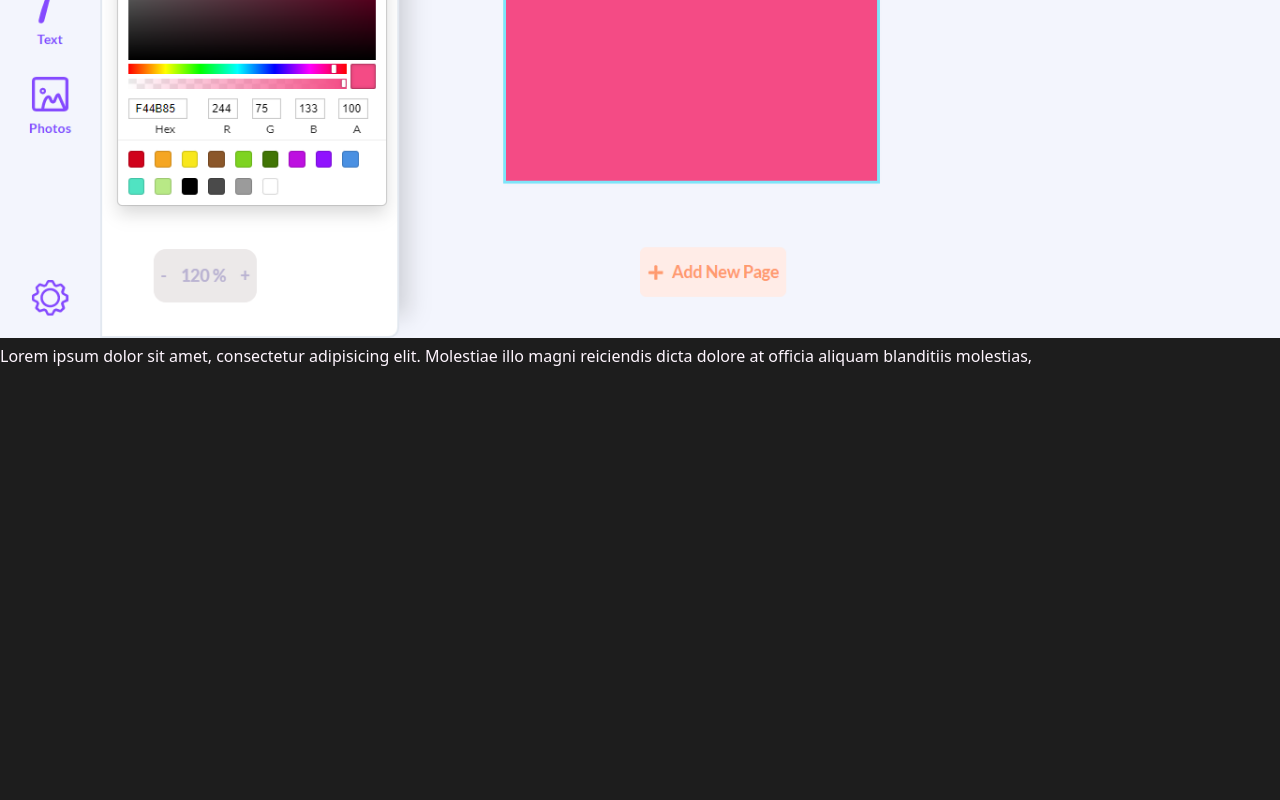
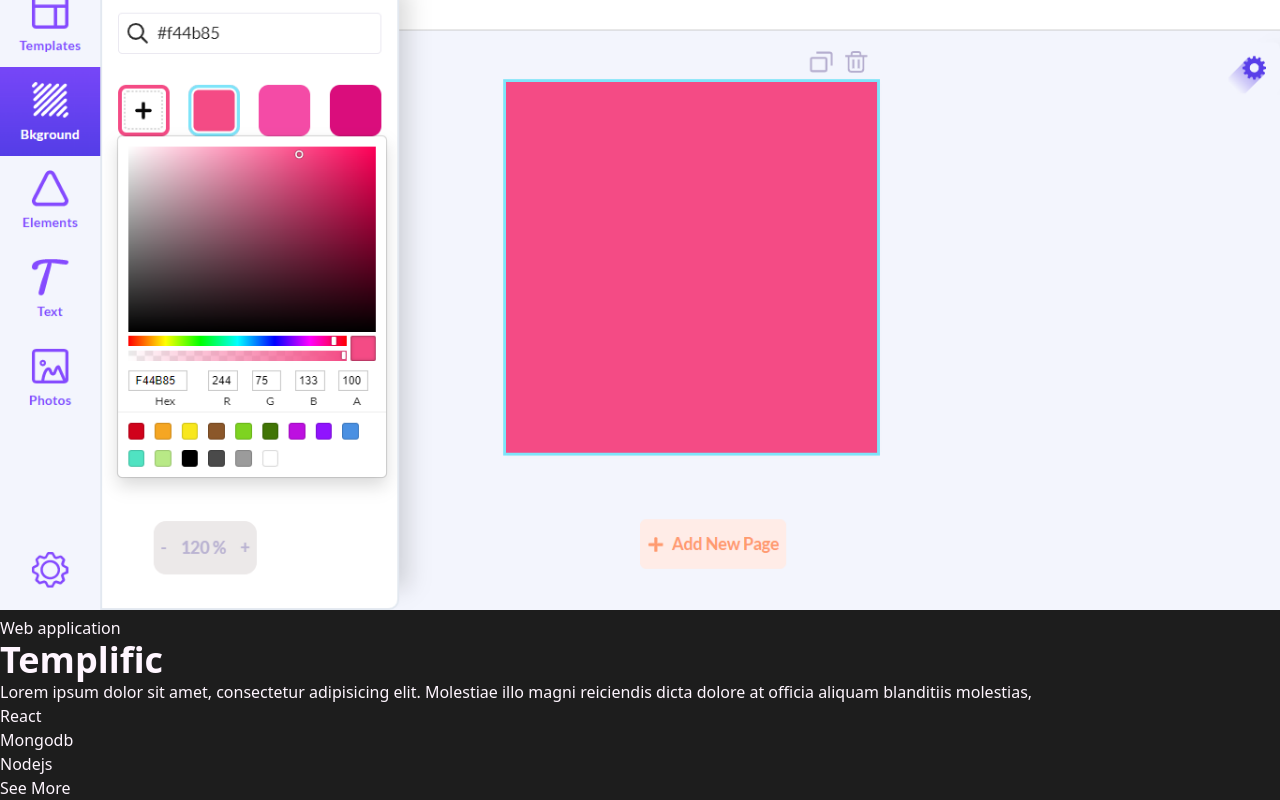
Before and after one commit to SheharyarAnwar/Portfolio, a Next.js app: page / in a window 1280 px wide. Shown: the part 4706-5506 px from the top of the page. Before the commit the page ends 5074 px from the top, so only its background shows below. Built offline with nearby package versions, Linux system fonts and the light colour scheme.

Commit message:
feat: added text to project card

```diff
--- a/components/Header/index.tsx
+++ b/components/Header/index.tsx
@@ -19,7 +19,7 @@ const Index: React.FC<Props> = () => {
       );
     }
   );
-  console.log(queryBreakpoints("lg"));
+  // console.log(queryBreakpoints("lg"));
 
   return (
     <>
--- a/components/ProjectCard/index.tsx
+++ b/components/ProjectCard/index.tsx
@@ -19,14 +19,33 @@ const Index: React.FC<Props> = ({ reversed = false }) => {
           width={1366}
           objectFit="fill"
           alt="bg"
+          priority
         />
       </div>
-      <div className={leftClass}>
-        <p className="text-right p-8 bg-navy-accent">
+      <div className={leftClass + " h-full grid grid-cols-12 grid-rows-3"}>
+        <div
+          className={`col-span-full self-center justify-self-${
+            reversed ? "start" : "end"
+          }`}
+        >
+          <p className="text-green text-base mb-2">Web application</p>
+          <h3 className="">Templific</h3>
+        </div>
+        <p className="p-8 bg-navy-accent col-span-12 self-center">
           Lorem ipsum dolor sit amet, consectetur adipisicing elit. Molestiae
           illo magni reiciendis dicta dolore at officia aliquam blanditiis
           molestias,
         </p>
+
+        <div
+          className={`col-span-full justify-self-${
+            reversed ? "start" : "end"
+          } self-center flex mb-2 gap-8 font-mono text-green`}
+        >
+          <p>React</p>
+          <p>Mongodb</p>
+          <p>Nodejs</p>
+        </div>
       </div>
     </div>
   );
--- a/pages/index.tsx
+++ b/pages/index.tsx
@@ -22,10 +22,10 @@ const Home: NextPage = () => {
             <ElasticAnimatableText level={1} text={"I'm Sherry,"} />
             <ElasticAnimatableText level={1} text={"web developer"} />
             <div className="mt-8">
-              <p className="tracking-widest font-body text-grey">
+              <p className="tracking-widest text-grey">
                 Full Stack Developer / React Expert
               </p>
-              <Button className="font-body mt-16">Contact Me</Button>
+              <Button className=" mt-16">Contact Me</Button>
             </div>
           </section>
         </div>
@@ -33,13 +33,13 @@ const Home: NextPage = () => {
           <h2 className="text-green">About me</h2>
           <div className="block m-auto lg:flex ">
             <div className="w-full lg:w-1/2 py-16 lg:pr-16">
-              <p className="font-body ">
+              <p className=" ">
                 Lorem ipsum dolor sit amet consectetur, adipisicing elit. Maxime
                 ab vero corrupti quam soluta cupiditate deleniti. Sapiente quae
                 dolore fugiat. Modi cupiditate, consectetur quasi natus est
                 fugit amet voluptate blanditiis.
               </p>
-              <p className="font-body ">
+              <p className=" ">
                 Lorem ipsum dolor sit amet consectetur, adipisicing elit. Maxime
                 ab vero corrupti quam soluta cupiditate deleniti. Sapiente quae
                 dolore fugiat. Modi cupiditate, consectetur quasi natus est
@@ -51,11 +51,12 @@ const Home: NextPage = () => {
             </div>
           </div>
         </section>
-        <section className="my-24">
-          <h2 className="text-green mb-12">My projects</h2>
+        <section className="my-24 flex flex-col">
+          <h2 className="text-green  mb-12">My projects</h2>
           <ProjectCard />
           <ProjectCard reversed />
           <ProjectCard />
+          <Button className="m-auto">See More</Button>
         </section>
       </Container>
     </>
--- a/styles/globals.css
+++ b/styles/globals.css
@@ -22,6 +22,12 @@
 
     transition: all 0.3s ease-out;
   }
+
+  h3 {
+    @apply text-xl xs:text-2xl sm:text-2xl md:text-3xl lg:text-4xl font-semibold;
+
+    transition: all 0.3s ease-out;
+  }
 }
 
 @layer utilities {
--- a/tailwind.config.js
+++ b/tailwind.config.js
@@ -11,7 +11,7 @@ module.exports = {
     extend: {
       fontFamily: {
         sans: ["Raleway", ...defaultTheme.fontFamily.sans],
-        body: ["Nunito", ...defaultTheme.fontFamily.sans],
+        // body: ["Nunito", ...defaultTheme.fontFamily.sans],
       },
       colors: {
         navy: "#1d1d1d",
```
